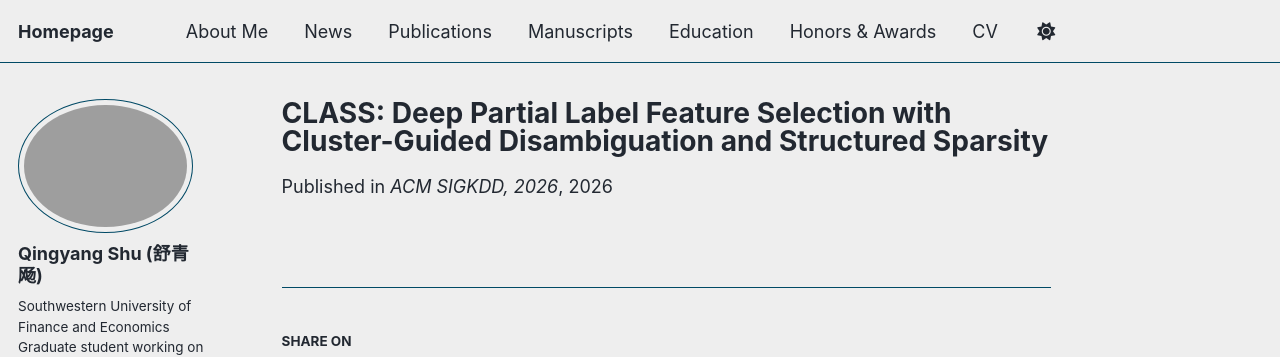
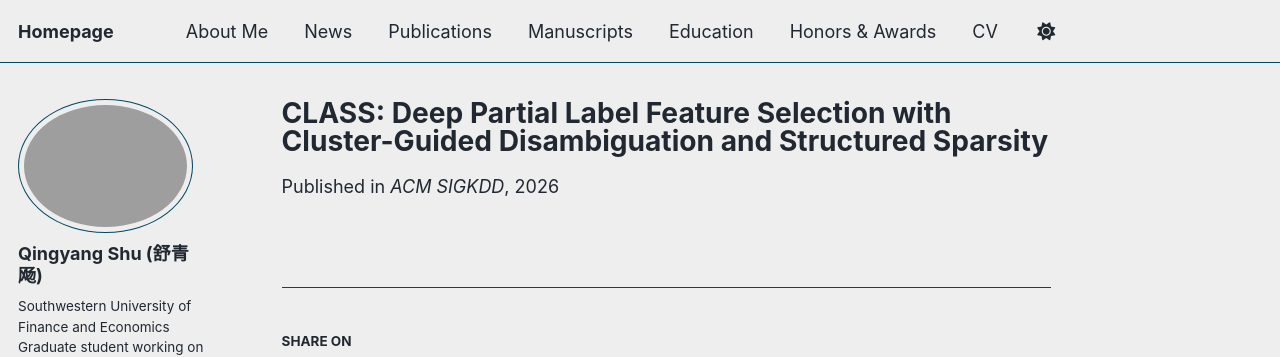
Before and after one commit to Qingyang-Shu/Qingyang-Shu.github.io, a Jekyll site: the page built from _publications/2026-CLASS.md, in a window 1280 px wide. Shown: the top 357 px of the page. Built offline with Jekyll 4.4.1, drawn with Linux system fonts in a browser that asks for light colours; some web fonts are replaced; a script bundle is joined from its source files by our own code; library files that are not in the unit come from our copies.

Commit message:
Update 2026-CLASS.md

```diff
--- a/_publications/2026-CLASS.md
+++ b/_publications/2026-CLASS.md
@@ -3,9 +3,9 @@ title: "CLASS: Deep Partial Label Feature Selection with Cluster-Guided Disambig
 collection: publications
 category: manuscripts
 permalink: /publication/2026-CLASS
-date: 2026-08-09
-authors: "Tingjin Luo*, Mengyuan Tong, **Qingyang Shu**, Yueying Liu, Hao Zhou, Zhen Wang"
-venue: "ACM SIGKDD, 2026"
+authors: "Tingjin Luo*, Mengyuan Tong, Qingyang Shu, Yueying Liu, Hao Zhou, Zhen Wang"
+venue: "ACM SIGKDD"
+year: 2026
 paperurl: "/files/Class deep partial label feature selection with cluster-guided disambiguation and structured sparsity.pdf"
 codeurl: # "https://github.com/Qingyang-Shu/SJSCG"
 image: "/images/CLASS.jpg"
```
